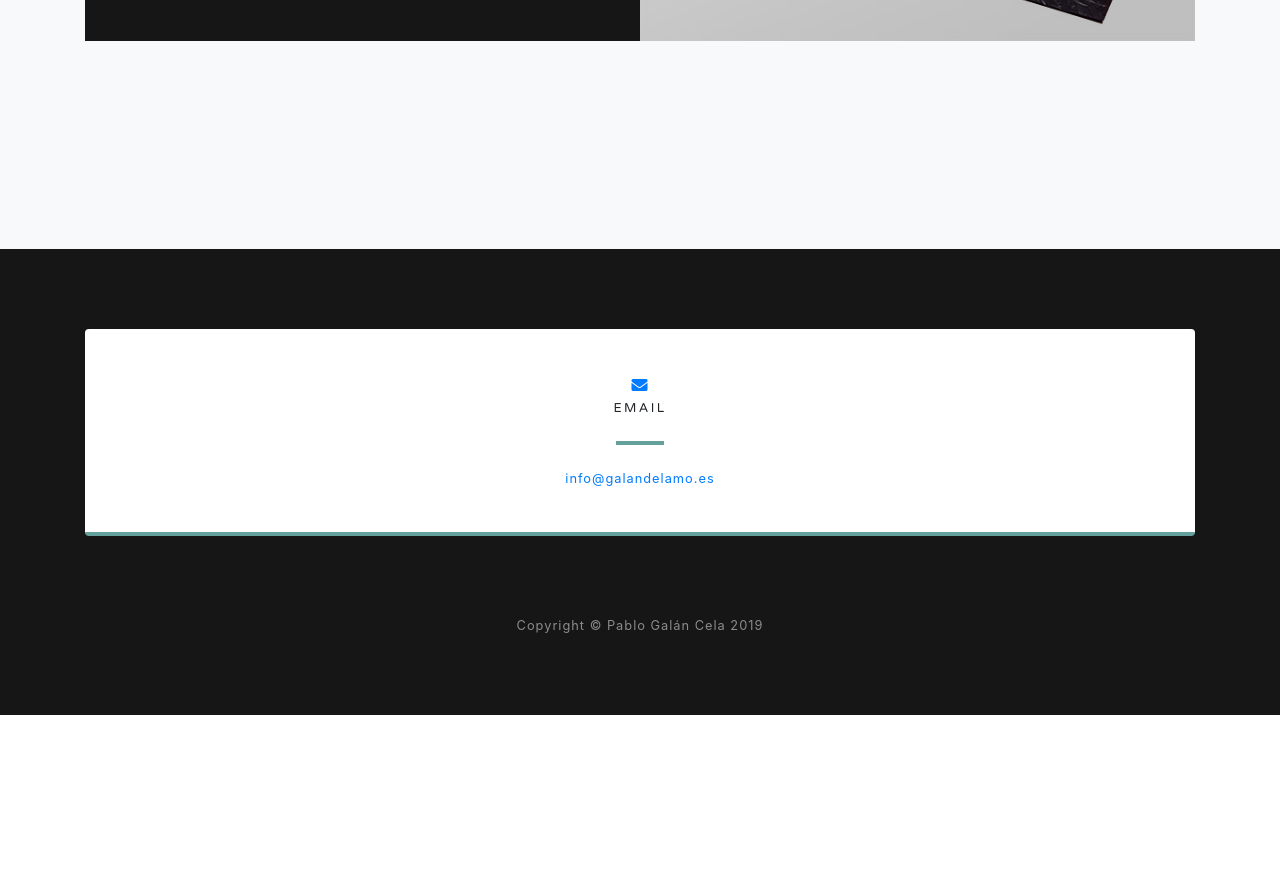
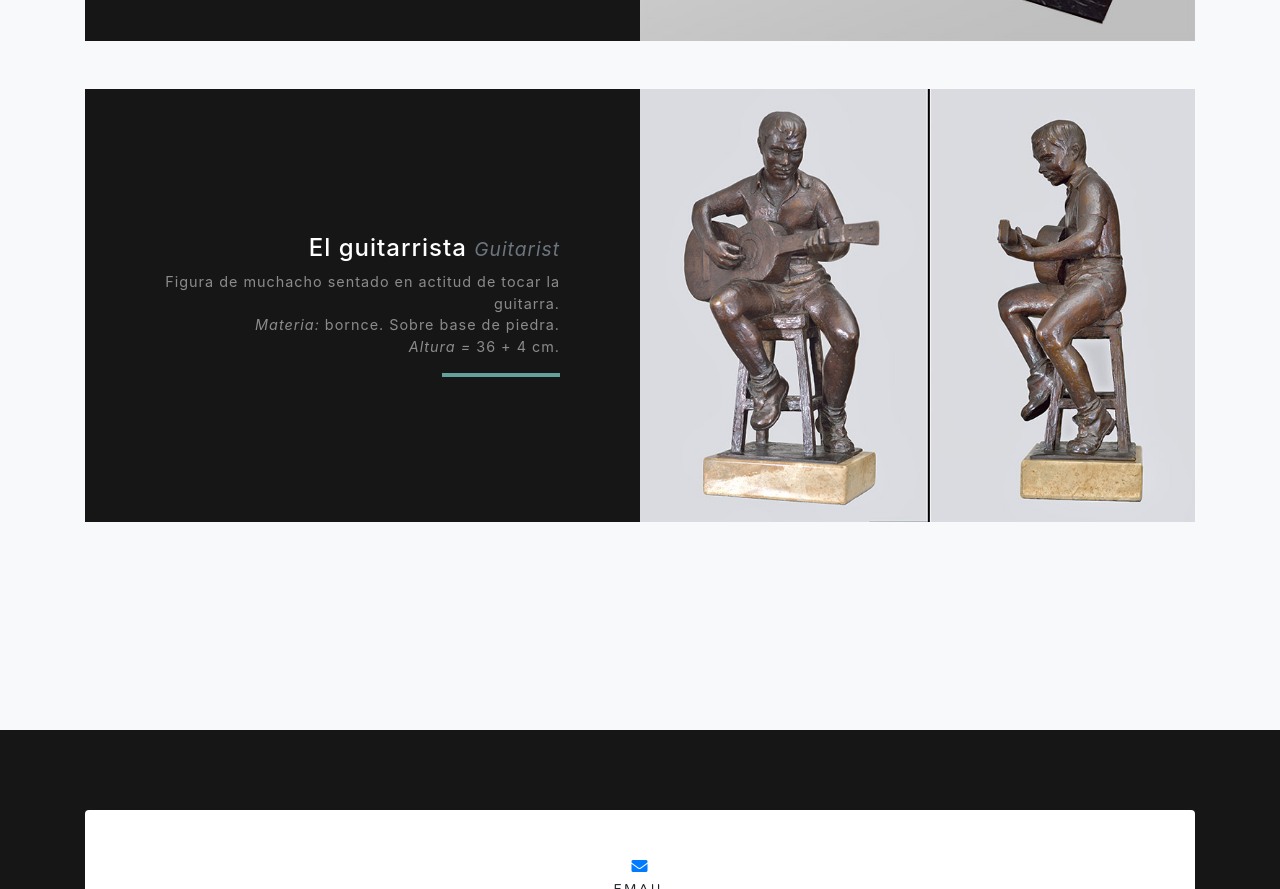
Before and after one commit to cur3n4/galandelamo, a website with bundled scripts: page index.html in a window 1280 px wide. Shown: the part 9881-10770 px from the top of the page. Before the commit the page ends 10596 px from the top, so only its background shows below. Built offline with nearby package versions, Linux system fonts and the light colour scheme.

Commit message:
Textos esculturas

```diff
--- a/index.html
+++ b/index.html
@@ -325,6 +325,25 @@
         </div>
       </div>
 
+      <div class="row justify-content-center no-gutters mb-5">
+        <div class="col-lg-6">
+          <img class="img-fluid" src="img/guitarrista01.jpg" alt="">
+        </div>
+        <div class="col-lg-6 order-lg-first">
+          <div class="bg-black text-center h-100 project">
+            <div class="d-flex h-100">
+              <div class="project-text w-100 my-auto text-center text-lg-right">
+                <h4 class="text-white">El guitarrista <i class="small text-muted">Guitarist</i></h4>
+                <p class="mb-0 text-white-50">Figura de muchacho sentado en actitud de tocar la
+                    guitarra. <br/><i>Materia:</i> bornce. Sobre base de piedra.
+                    <br/><i>Altura =</i> 36 + 4 cm.</p>
+                <hr class="d-none d-lg-block mb-0 mr-0">
+              </div>
+            </div>
+          </div>
+        </div>
+      </div>
+
     </div>
   </section>
 
```
Also changed, not shown: img/guitarrista01.jpg (added).
